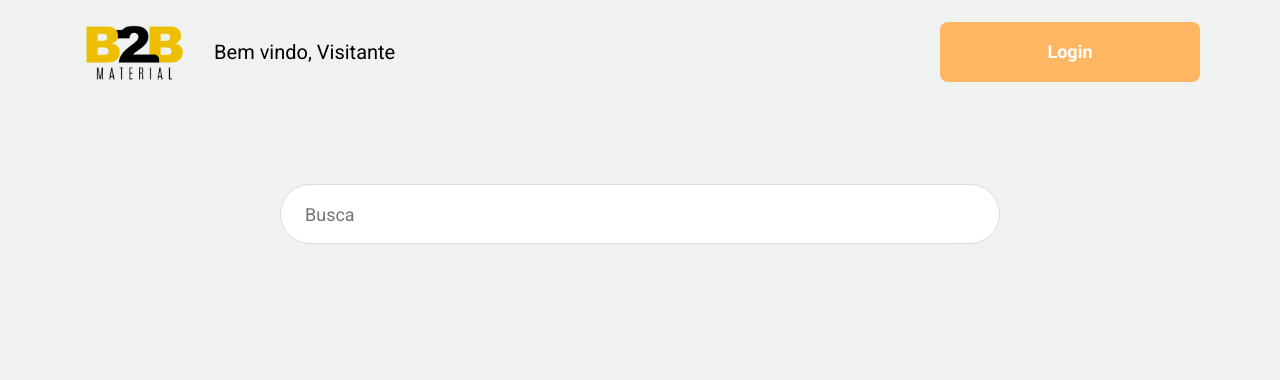
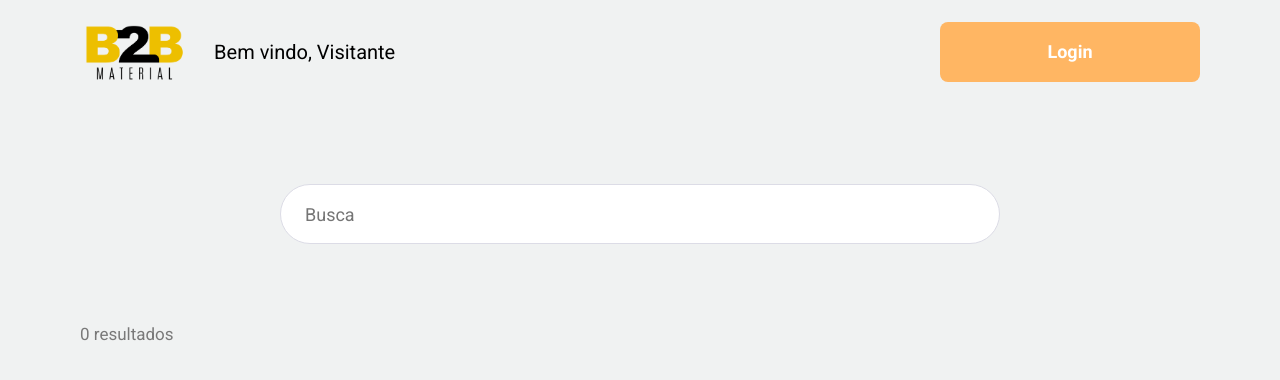
Before and after one commit to BrunoSilveiraDev/b2bmaterial, a React (Create React App) app in the folder frontend/: page / in a window 1280 px wide. Shown: the top 380 px of the page. Built offline with nearby package versions, Linux system fonts and the light colour scheme.

Commit message:
frontend: count results

```diff
--- a/frontend/src/pages/Profile/index.js
+++ b/frontend/src/pages/Profile/index.js
@@ -17,7 +17,7 @@ export default function Profile() {
   const [loadingProfiles, setLoadingProfiles] = useState(false);
   const [userName, setUserName] = useState(null);
   const history = useHistory();
-
+  const [count, setCount] = useState(0);
 
   const searchProfileByTerm = (term) => {
     setProfiles([]);
@@ -26,8 +26,7 @@ export default function Profile() {
       api.get(`profiles?query="${term}"`).then((response) => {
         setLoadingProfiles(false);
         setProfiles(response.data);
-        console.log(response.data);
-
+        setCount(response.data.length);
       });
     }
   };
@@ -99,7 +98,9 @@ export default function Profile() {
             placeholder="Busca"
             onChange={(e) => handleInputSearchChange(e)}
           />
+
         </form>
+        <p className="results">{count} resultados</p>
       </div>
 
 
--- a/frontend/src/pages/Profile/styles.css
+++ b/frontend/src/pages/Profile/styles.css
@@ -69,5 +69,12 @@
 }
 
 ul {
-  margin-top: 330px;
+  margin-top: 370px;
 }
+
+.results {
+  color: #797979;
+  line-height: 24px;
+  font: 400 17px Roboto, sans-serif;
+  padding-bottom: 10px;
+}
```
